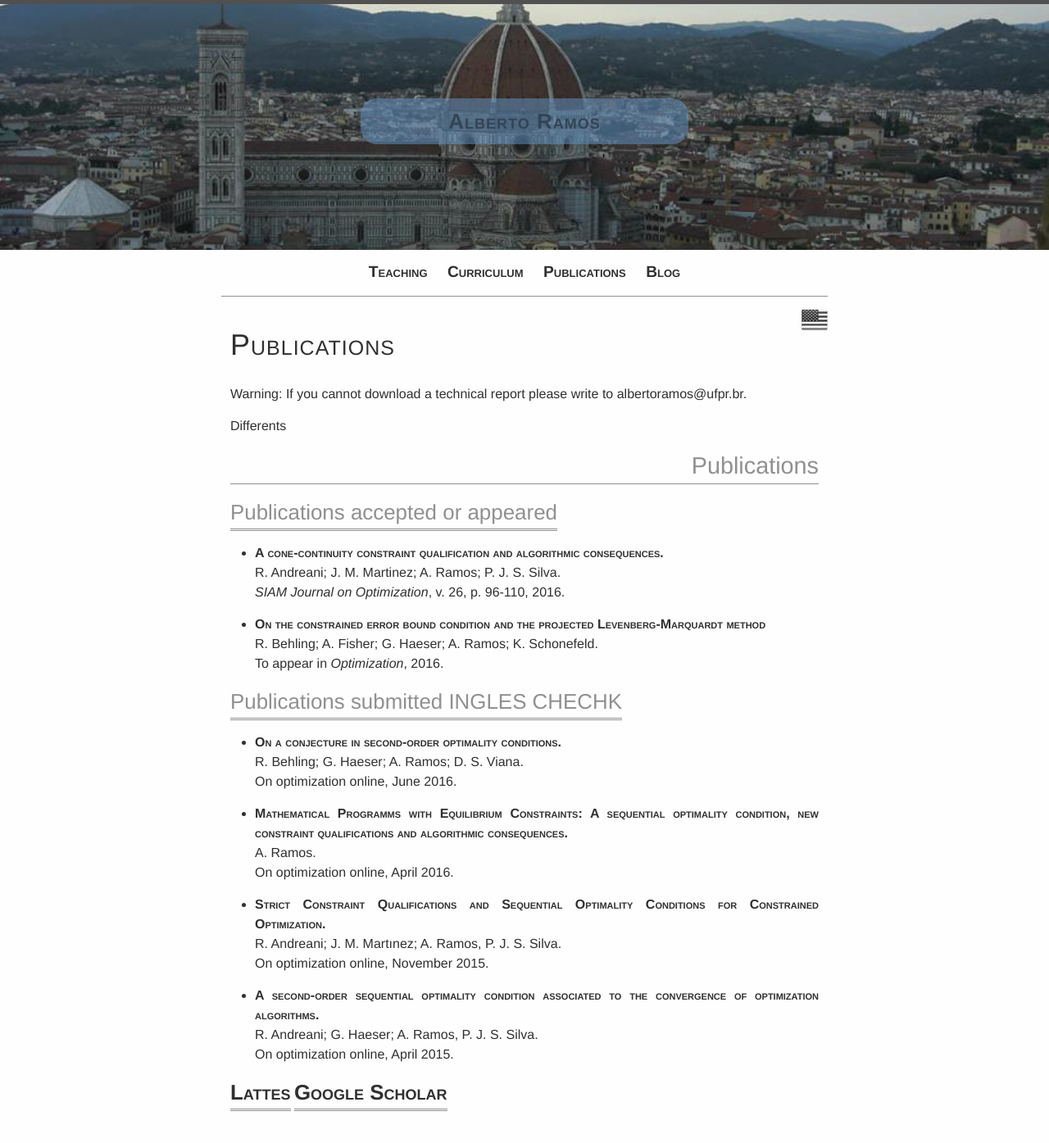
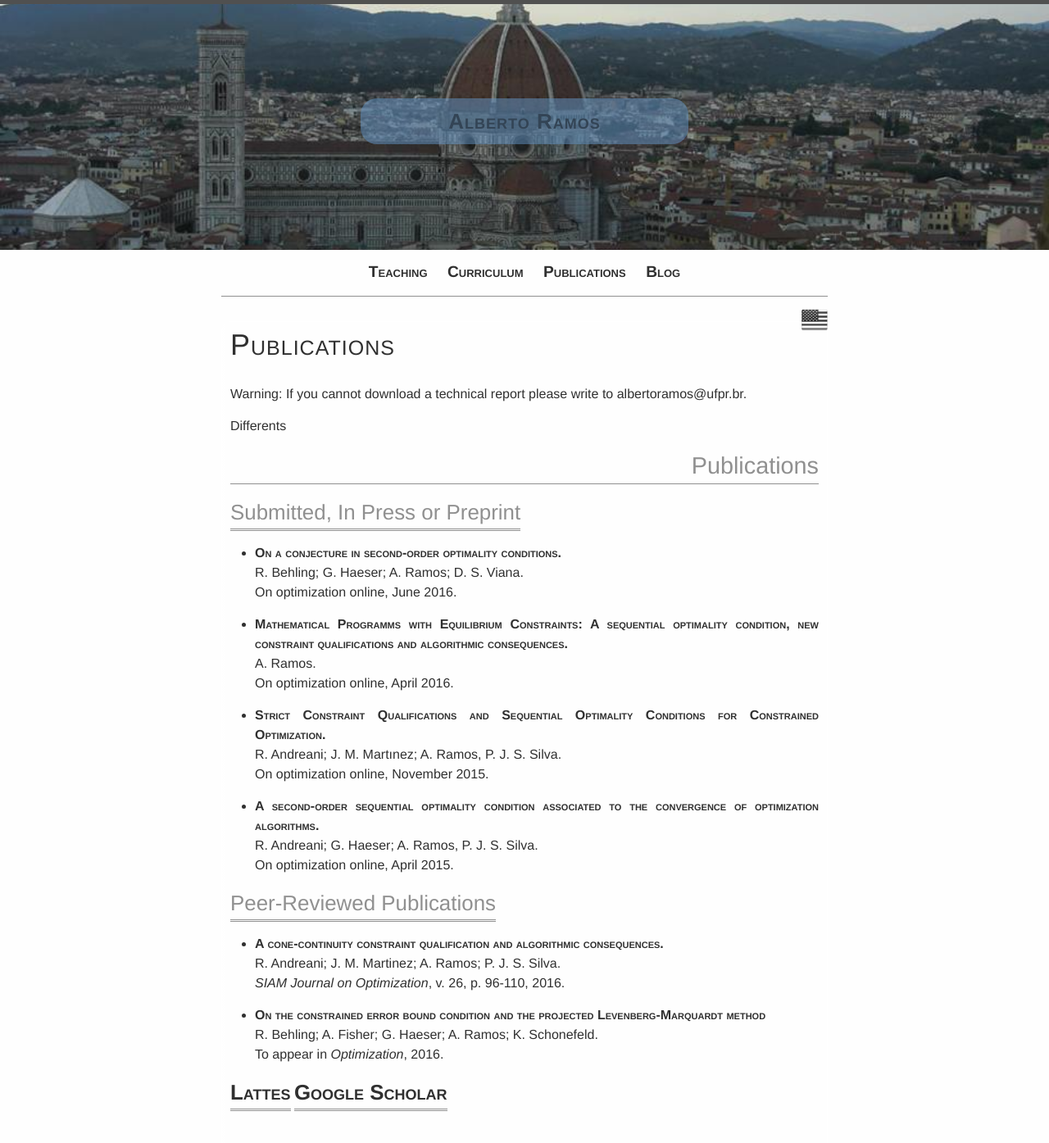
Before and after one commit to abelsiqueira/abelsiqueira.github.io-old, a Jekyll site: the page built from research.en.md, in a window 1280 px wide and 1400 px high. Shown: the top 1395 px of the window at 82% size. Built offline with Jekyll 4.4.1, drawn with Linux system fonts in a browser that asks for light colours; some of the changed lines change nothing that is shown.

Commit message:
Update research.en.md

```diff
--- a/research.en.md
+++ b/research.en.md
@@ -11,17 +11,8 @@ albertoramos@ufpr.br. <br />
 
 Differents
 # Publications
-## Publications accepted or appeared
 
-  - **[A cone-continuity constraint qualification and algorithmic consequences.](http://dx.doi.org/10.1137/15M1008488)** <br />
-    R. Andreani; J. M. Martinez; A. Ramos; P. J. S. Silva. <br />
-    _SIAM Journal on Optimization_, v. 26, p. 96-110, 2016.
-
-  - **[On the constrained error bound condition and the projected Levenberg-Marquardt method](http://dx.doi.org/10.1080/02331934.2016.1200578)** <br />
-    R. Behling; A. Fisher; G. Haeser; A. Ramos; K. Schonefeld. <br />
-    To appear in _Optimization_, 2016.
-
-## Publications submitted INGLES CHECHK
+## Submitted, In Press or Preprint
 
   - **[On a conjecture in second-order optimality conditions.](http://www.optimization-online.org/DB_HTML/2016/06/5494.html)** <br />
     R. Behling; G. Haeser; A. Ramos; D. S. Viana. <br />
@@ -37,6 +28,16 @@ Differents
   - **[A second-order sequential optimality condition associated to the convergence of optimization algorithms.](http://www.optimization-online.org/DB_HTML/2015/04/4887.html)** <br />
     R. Andreani; G. Haeser; A. Ramos, P. J. S. Silva. <br /> On optimization online, April 2015.
 
+## Peer-Reviewed Publications
+
+  - **[A cone-continuity constraint qualification and algorithmic consequences.](http://dx.doi.org/10.1137/15M1008488)** <br />
+    R. Andreani; J. M. Martinez; A. Ramos; P. J. S. Silva. <br />
+    _SIAM Journal on Optimization_, v. 26, p. 96-110, 2016.
+
+  - **[On the constrained error bound condition and the projected Levenberg-Marquardt method](http://dx.doi.org/10.1080/02331934.2016.1200578)** <br />
+    R. Behling; A. Fisher; G. Haeser; A. Ramos; K. Schonefeld. <br />
+    To appear in _Optimization_, 2016.
+
 
 ## [Lattes](http://lattes.cnpq.br/3320145045271106) <br />
 
```
